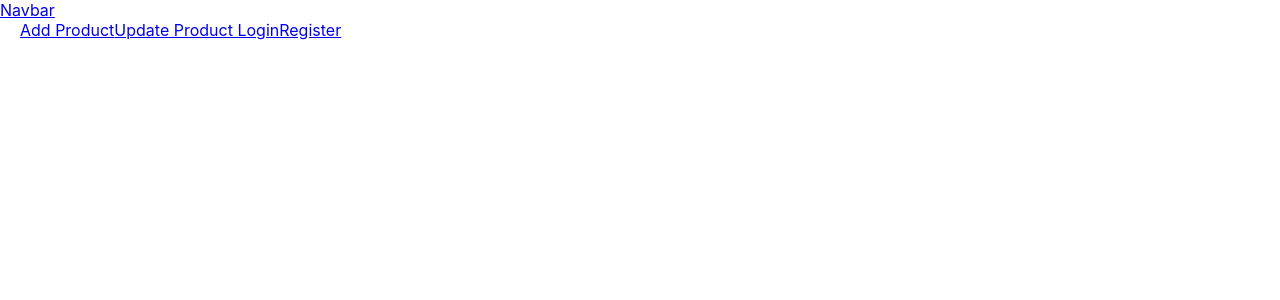
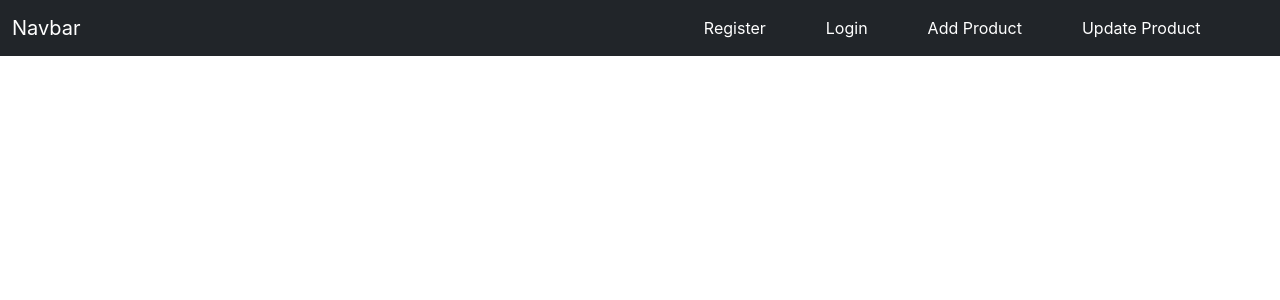
Before and after one commit to deeksha16222/ecommerce-dashboard, a React (Create React App) app: page / in a window 1280 px wide. Shown: the top 300 px of the page. Built offline with nearby package versions, Linux system fonts and the light colour scheme.

Commit message:
navbar done

```diff
--- a/public/index.html
+++ b/public/index.html
@@ -15,6 +15,7 @@
       user's mobile device or desktop. See https://developers.google.com/web/fundamentals/web-app-manifest/
     -->
     <link rel="manifest" href="%PUBLIC_URL%/manifest.json" />
+    <link href="https://cdn.jsdelivr.net/npm/bootstrap@5.0.2/dist/css/bootstrap.min.css" rel="stylesheet" integrity="sha384-EVSTQN3/azprG1Anm3QDgpJLIm9Nao0Yz1ztcQTwFspd3yD65VohhpuuCOmLASjC" crossorigin="anonymous">
     <!--
       Notice the use of %PUBLIC_URL% in the tags above.
       It will be replaced with the URL of the `public` folder during the build.
--- a/src/App.css
+++ b/src/App.css
@@ -1,9 +1,5 @@
 .App {
   text-align: center;
-}
-
-.nav_bar_wrapper{
-  padding-left : 20px;
 }
 
 .App-logo {
@@ -28,9 +24,30 @@
   color: white;
 }
 
+a{
+  color:white;
+  text-decoration: none;
+}
+
+.navbar-nav{
+  gap:60px;
+  justify-content: space-between;
+}
+
+.navbar-collapse{
+  flex-basis: 0%;
+  flex-grow: 0.1;
+  align-items: center;
+}
+
+.navbar-light .navbar-brand{
+  color:white;
+}
+
 .App-link {
   color: #61dafb;
 }
+
 
 @keyframes App-logo-spin {
   from {
--- a/src/component/Header.js
+++ b/src/component/Header.js
@@ -1,24 +1,24 @@
+import React from 'react'
 
-import Nav from 'react-bootstrap/Nav';
-import React from 'react'
-import Container from 'react-bootstrap/Container';
-import Navbar from 'react-bootstrap/Navbar';
 import {Link} from 'react-router-dom';
 
 export default function Header(){
     return(
     <div>
-     <Navbar bg="primary" variant="dark">
-        <Container>
-          <Navbar.Brand href="#home">Navbar</Navbar.Brand>
-          <Nav className="me-auto nav_bar_wrapper">
-          <Link to ="/add">Add Product</Link>
-          <Link to ="/update">Update Product</Link>
-          <Link to = "/login"> Login</Link>
-          <Link to = "/register">Register</Link>
-          </Nav>
-          </Container>
-        </Navbar>
+
+<nav class="navbar navbar-expand-lg navbar-light bg-dark">
+  <div class="container-fluid">
+    <a class="navbar-brand" href="#">Navbar</a>
+    <div class="collapse navbar-collapse" id="navbarNavAltMarkup">
+      <div class="navbar-nav nav_bar_wrapper">
+      <Link to = "/register"> Register </Link>
+      <Link to = "/login"> Login </Link>
+      <Link to = "/add"> Add Product </Link>
+      <Link to = "/update"> Update Product</Link>
+      </div>
+    </div>
+  </div>
+</nav>
     </div>
    )
 }
```
